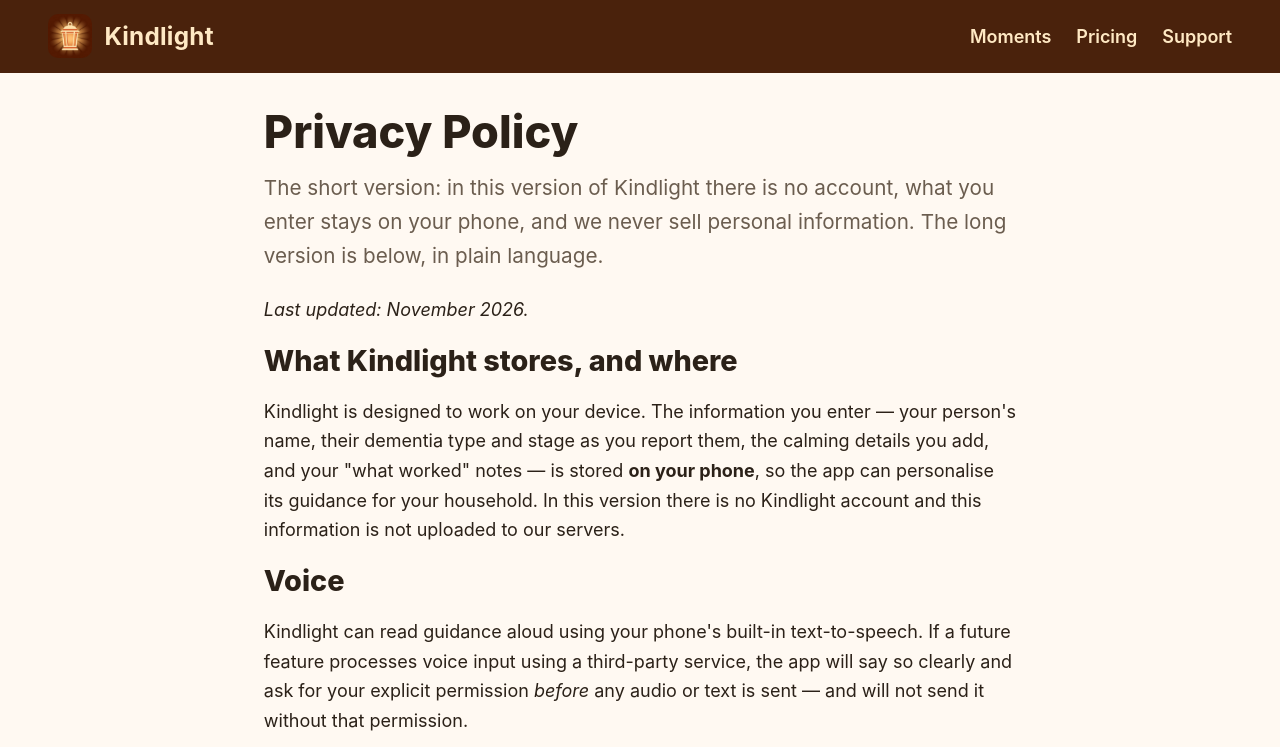
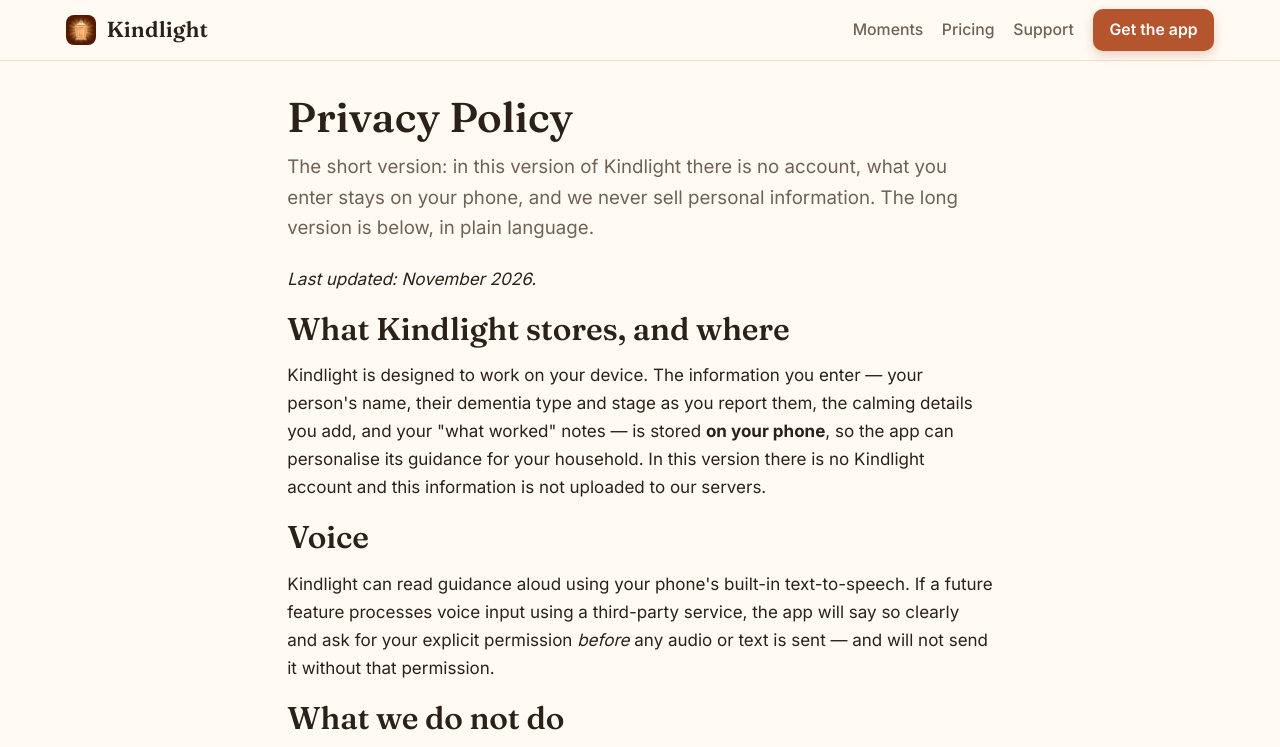
Before and after one commit to Reymm/kindlight-site, a plain HTML site: page privacy.html in a window 1280 px wide. Shown: the top 747 px of the page. Drawn offline with Linux system fonts and the light colour scheme.

Commit message:
Restyle support, privacy and terms pages

```diff
--- a/privacy.html
+++ b/privacy.html
@@ -7,7 +7,10 @@
 <meta name="description" content="Kindlight's privacy policy in plain language: no account in this version, your information stays on your phone, nothing is sold, and crisis features work without sharing anything.">
 <link rel="canonical" href="https://getkindlight.com/privacy.html">
 <link rel="icon" type="image/png" href="/icon.png">
-<link rel="stylesheet" href="/styles.css">
+<link rel="stylesheet" href="/styles-v2.css">
+<link rel="preconnect" href="https://fonts.googleapis.com">
+<link rel="preconnect" href="https://fonts.gstatic.com" crossorigin>
+<link href="https://fonts.googleapis.com/css2?family=Fraunces:opsz,wght@9..144,500;9..144,560;9..144,600&family=Inter:wght@400;500;600;700&display=swap" rel="stylesheet">
 <meta property="og:type" content="website">
 <meta property="og:site_name" content="Kindlight">
 <meta property="og:title" content="Privacy Policy — Kindlight">
@@ -20,12 +23,13 @@
 
 <header class="site-header">
   <div class="wrap">
-    <img class="logo" src="/icon.png" alt="Kindlight lantern logo" width="44" height="44">
+    <img class="logo" src="/icon.png" alt="" width="30" height="30">
     <a class="brand" href="/">Kindlight</a>
     <nav aria-label="Main">
       <a href="/#moments">Moments</a>
       <a href="/#pricing">Pricing</a>
-      <a href="/support.html">Support</a>
+      <a class="optional" href="/support.html">Support</a>
+      <a class="nav-cta" href="/#pricing">Get the app</a>
     </nav>
   </div>
 </header>
```
Also changed, not shown: support.html (+7 -3 lines), terms.html (+7 -3 lines).
